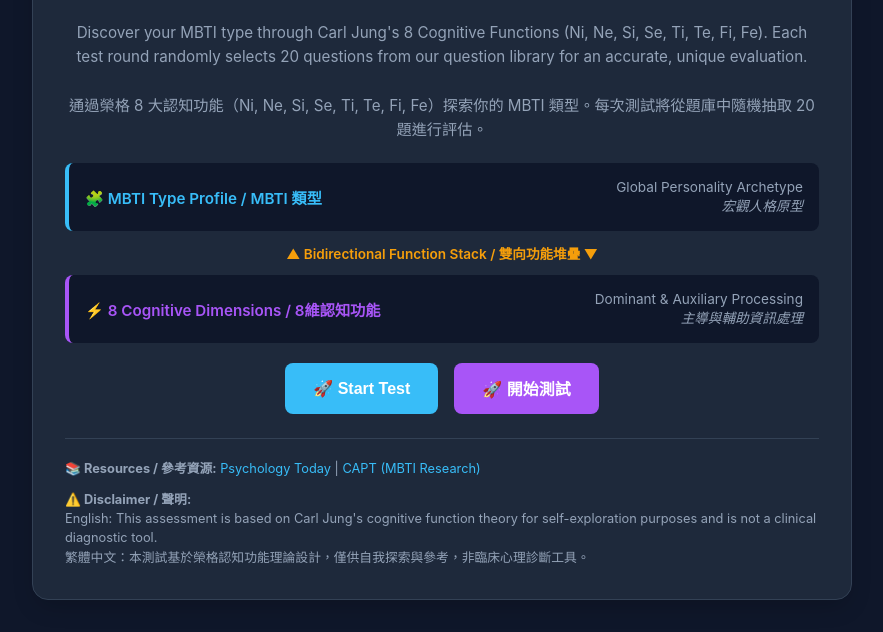
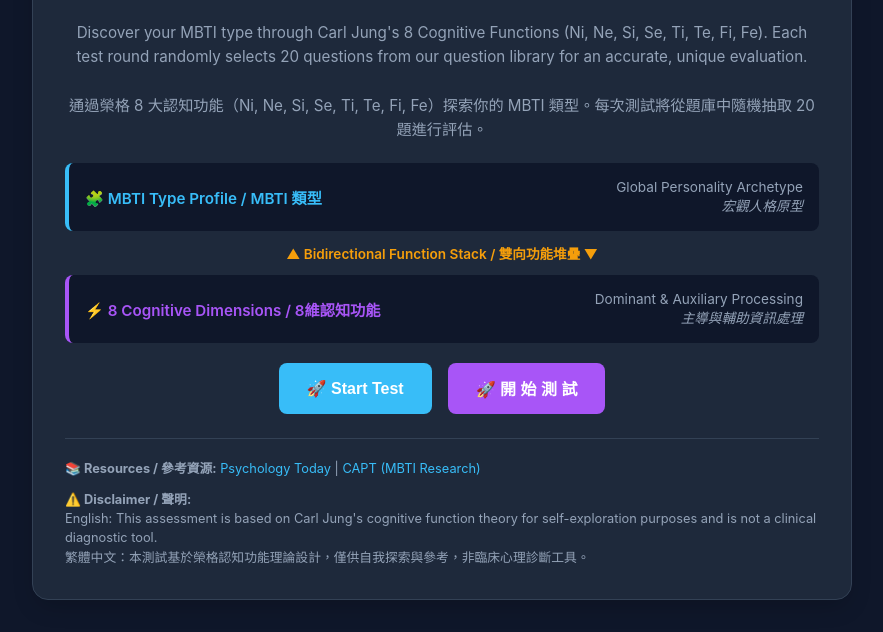
Before and after one commit to DropBear-61/MBTI_8D, a plain HTML site: page index.html in a window 1280 px wide. Shown: the part 195-827 px from the top of the page, without its empty margins (198-1081 px from the left). Drawn offline with nearby package versions, Linux system fonts and the light colour scheme.

Commit message:
Update button text for Chinese quiz start

```diff
--- a/index.html
+++ b/index.html
@@ -859,7 +859,7 @@
             🚀 Start Test
           </button>
           <button class="btn-primary" style="background-color: var(--accent-func);" onclick="startQuiz('zh')">
-            🚀 開始測試
+            🚀 開 始 測 試
           </button>
         </div>
 
```
